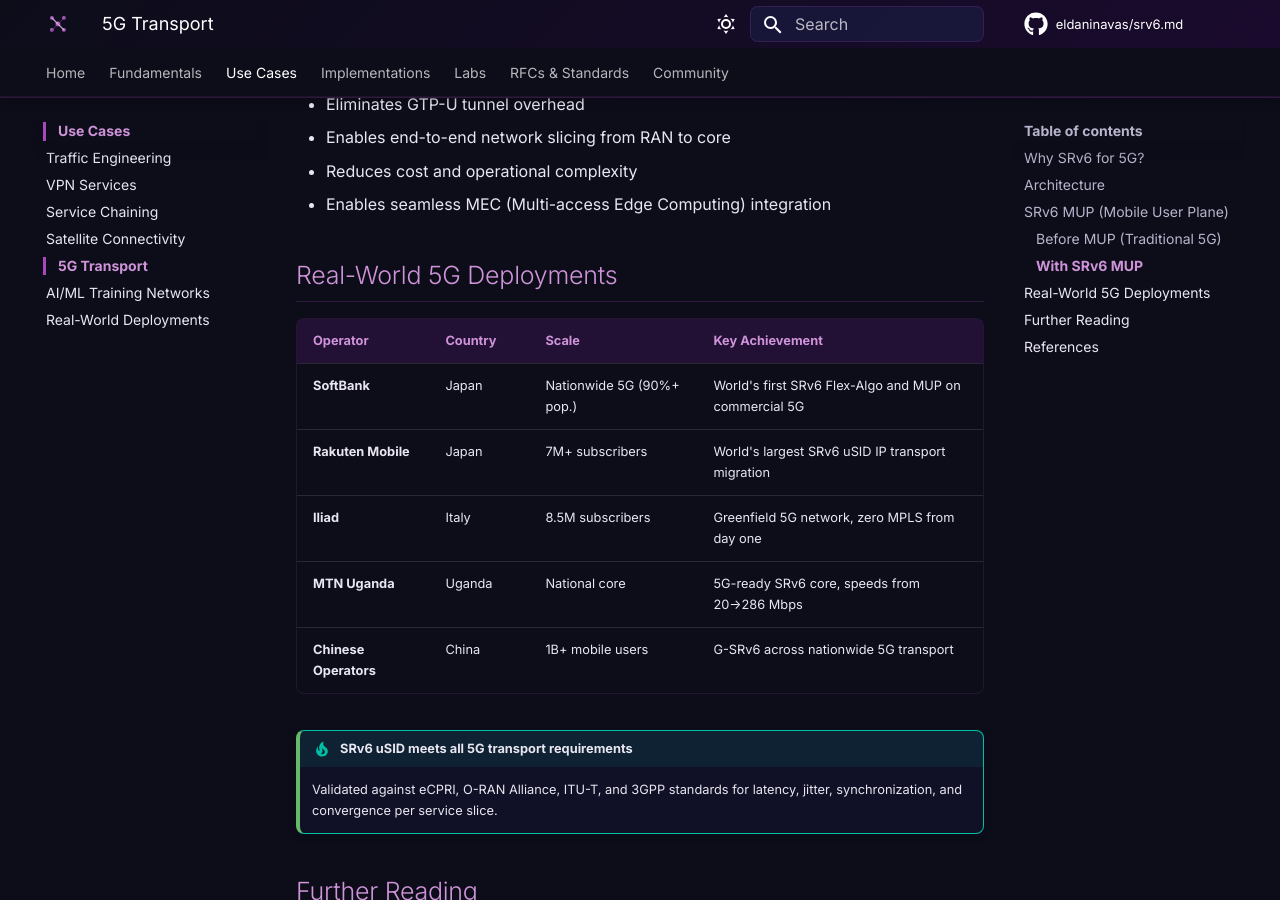
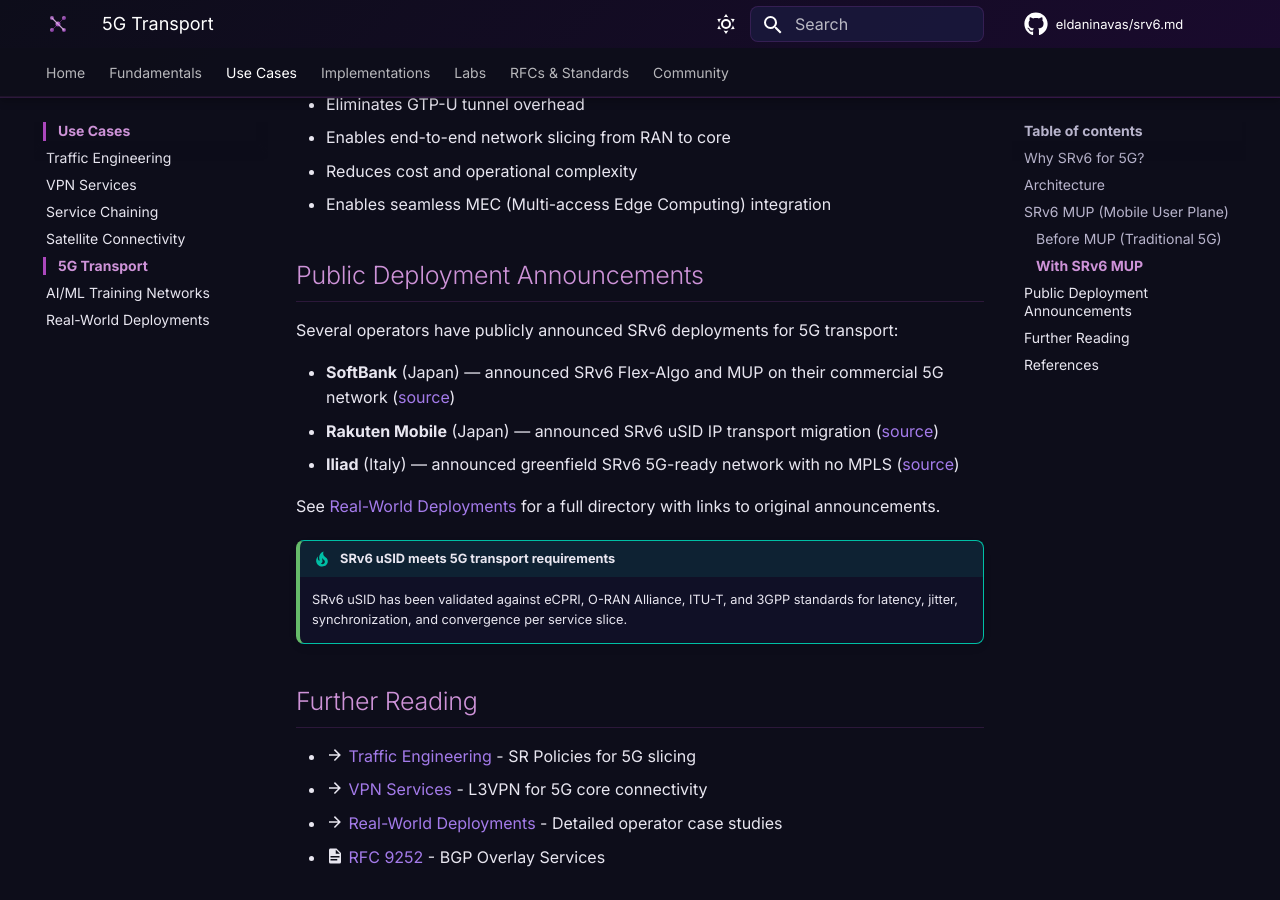
Before and after one commit to eldaninavas/srv6.md, an MkDocs documentation site: the page built from docs/use-cases/5g-transport.md, in a window 1280 px wide and 900 px high, scrolled down 1439 px. Built offline with MkDocs 1.6.1 and Material for MkDocs 9.7.7, drawn with Linux system fonts in a browser that asks for light colours; comment, search, counter and statistics services are not loaded.

Commit message:
Content audit: remove unverifiable claims and vendor-specific details
- 5g-transport: replace operator scale table with attributed links to sources
- deployments: remove Jio (Cisco case study) and MTN (Huawei marketing page)
- ai-networking: remove uncited Nebius claim, soften "de facto" language,
  attribute all company claims to public sources, fix diagram
- usid-compression: replace operator-specific claims with link to deployments
- flex-algorithm: attribute SoftBank claim to Cisco/SoftBank announcement

```diff
--- a/docs/use-cases/5g-transport.md
+++ b/docs/use-cases/5g-transport.md
@@ -64,18 +64,18 @@
 - Reduces cost and operational complexity
 - Enables seamless MEC (Multi-access Edge Computing) integration
 
-## Real-World 5G Deployments
+## Public Deployment Announcements
 
-| Operator | Country | Scale | Key Achievement |
-|----------|---------|-------|-----------------|
-| **SoftBank** | Japan | Nationwide 5G (90%+ pop.) | World's first SRv6 Flex-Algo and MUP on commercial 5G |
-| **Rakuten Mobile** | Japan | 7M+ subscribers | World's largest SRv6 uSID IP transport migration |
-| **Iliad** | Italy | 8.5M subscribers | Greenfield 5G network, zero MPLS from day one |
-| **MTN Uganda** | Uganda | National core | 5G-ready SRv6 core, speeds from 20→286 Mbps |
-| **Chinese Operators** | China | 1B+ mobile users | G-SRv6 across nationwide 5G transport |
+Several operators have publicly announced SRv6 deployments for 5G transport:
 
-!!! tip "SRv6 uSID meets all 5G transport requirements"
-    Validated against eCPRI, O-RAN Alliance, ITU-T, and 3GPP standards for latency, jitter, synchronization, and convergence per service slice.
+- **SoftBank** (Japan) — announced SRv6 Flex-Algo and MUP on their commercial 5G network ([source](https://www.softbank.jp/en/corp/news/press/sbkk/2025/20251218_01/))
+- **Rakuten Mobile** (Japan) — announced SRv6 uSID IP transport migration ([source](https://corp.mobile.rakuten.co.jp/english/news/press/2024/0729_01/))
+- **Iliad** (Italy) — announced greenfield SRv6 5G-ready network with no MPLS ([source](https://newsroom.cisco.com/c/r/newsroom/en/us/a/y2019/m04/iliad-launches-5g-ready-ip-network-architecture-with-segment-routing-ipv6-in-italy.html))
+
+See [Real-World Deployments](deployments.md) for a full directory with links to original announcements.
+
+!!! tip "SRv6 uSID meets 5G transport requirements"
+    SRv6 uSID has been validated against eCPRI, O-RAN Alliance, ITU-T, and 3GPP standards for latency, jitter, synchronization, and convergence per service slice.
 
 ## Further Reading
 
```
Also changed, not shown: docs/fundamentals/flex-algorithm.md (+2 -2 lines), docs/fundamentals/usid-compression.md (+3 -8 lines), docs/use-cases/ai-networking.md (+6 -12 lines), docs/use-cases/deployments.md (+0 -7 lines).
